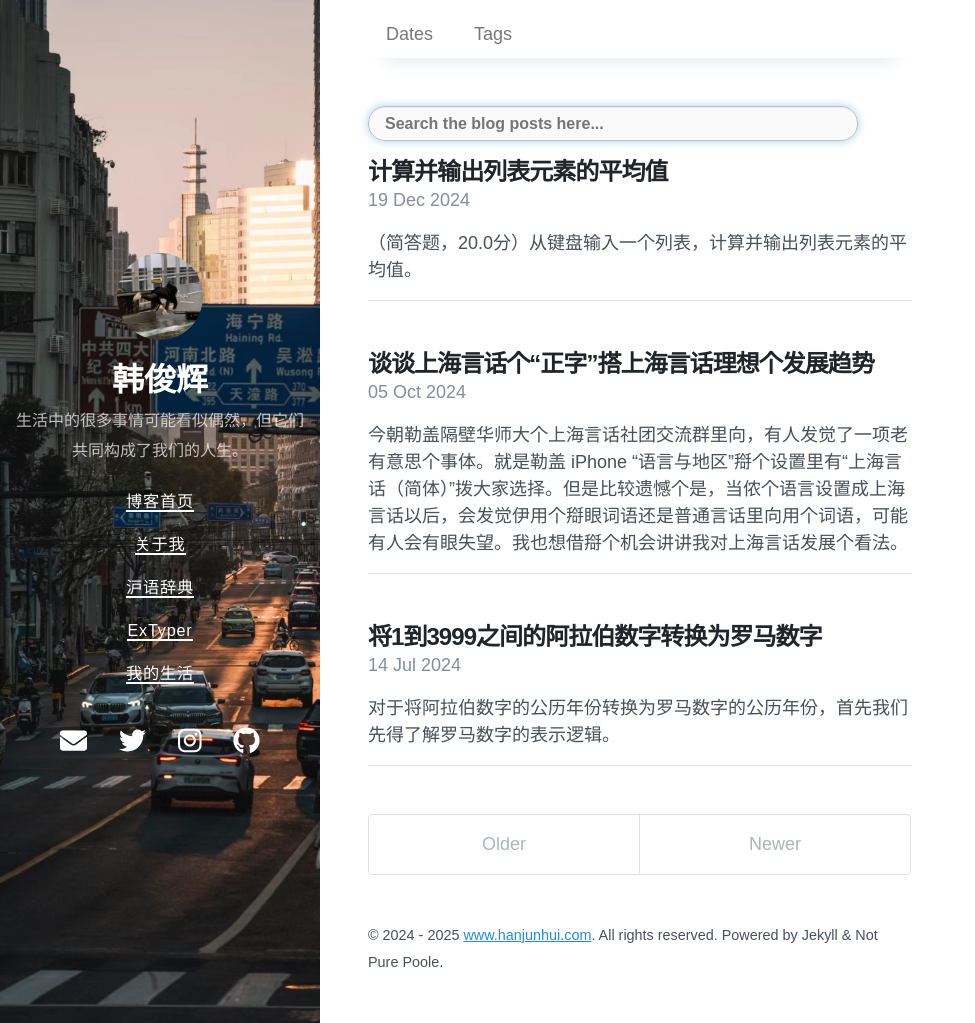
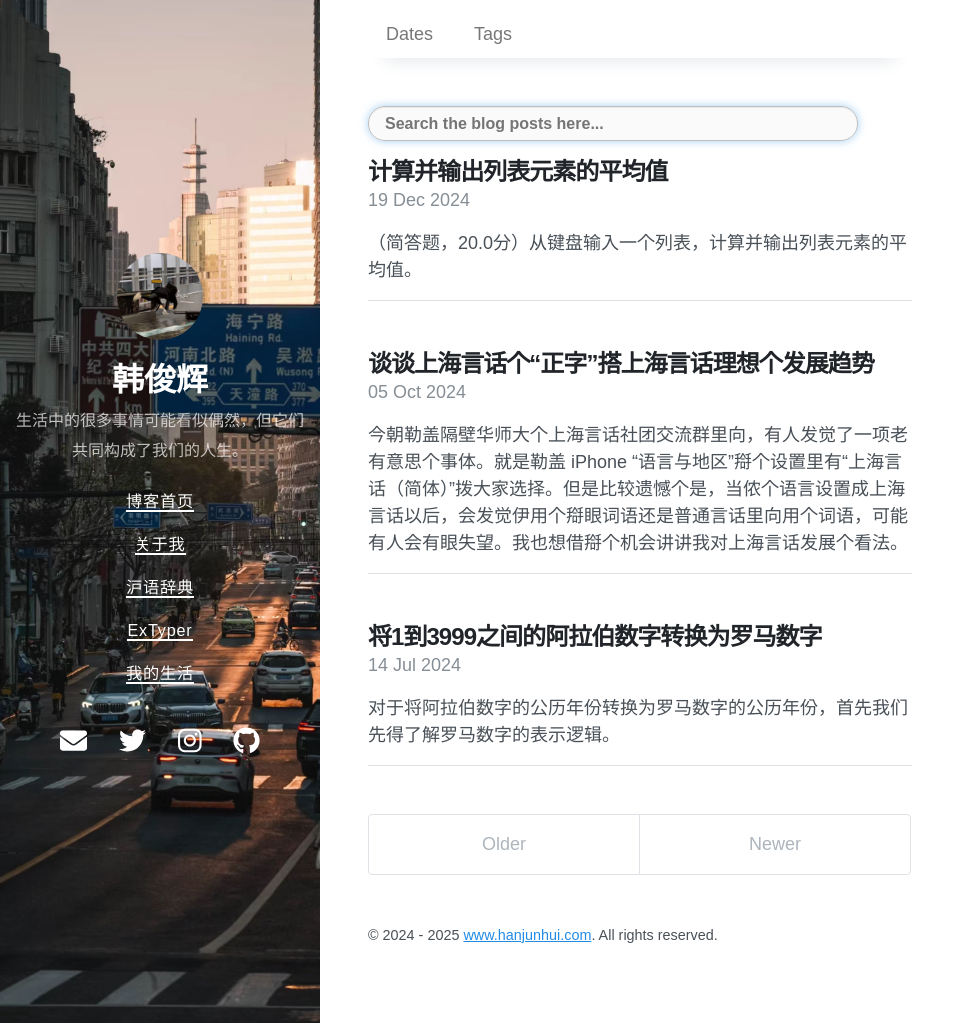
Before and after one commit to sugoijosephhan/sugoijosephhan.github.io, a Jekyll site: the page built from index.html, in a window 1280 px wide and 1023 px high. Shown: the whole window, without its empty margins (0-975 px from the left). Built offline with Jekyll 4.4.1, drawn with Linux system fonts in a browser that asks for light colours; nearby versions of some CDN libraries; the list of posts is cut into pages by our own code.

Commit message:
2024/11/17/12:45 - Modified the contents.

```diff
--- a/_includes/content.html
+++ b/_includes/content.html
@@ -12,6 +12,5 @@
   {%- endif -%}
   <small>
     &copy; {{ year_string }} {% if site.author %}<a href="{{ site.author.url }}">{{ site.author.name }}</a>{% endif %}. All rights reserved.
-    Powered by Jekyll & Not Pure Poole.
   </small>
 </footer>
```
